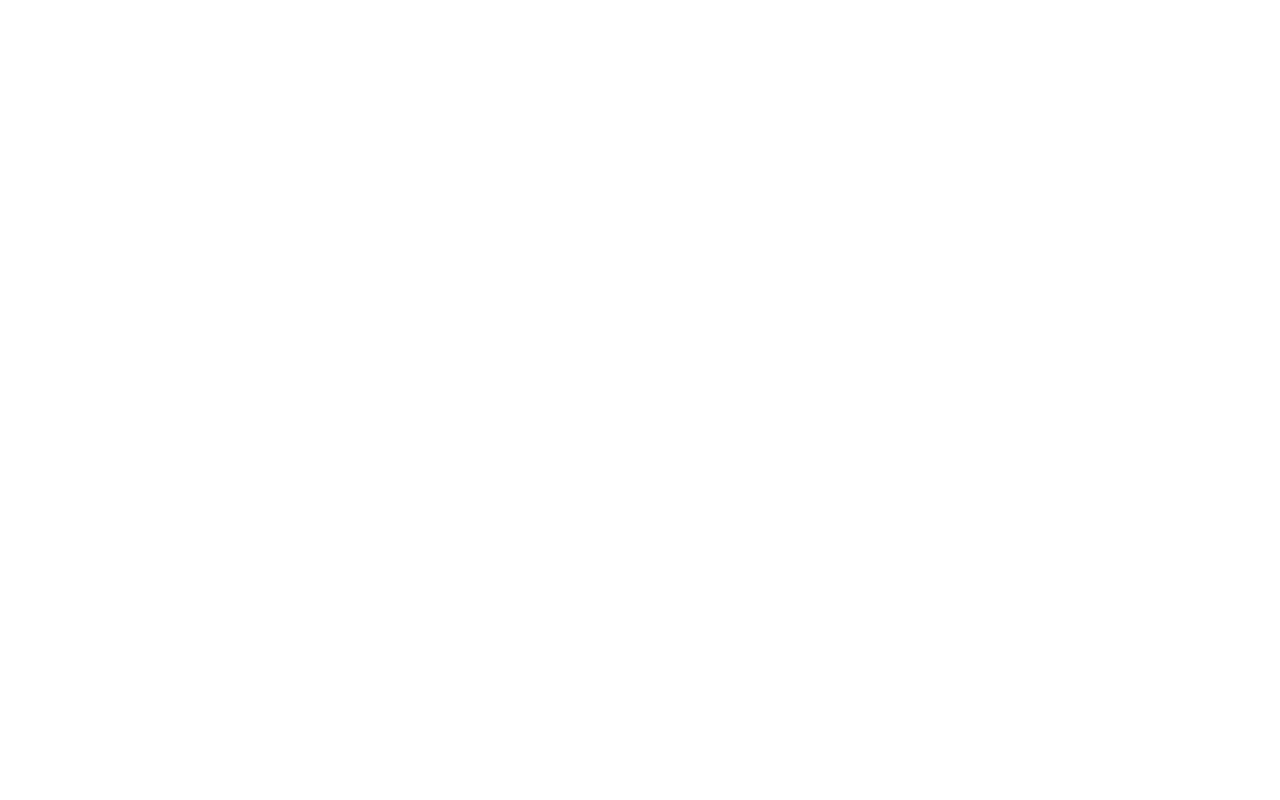
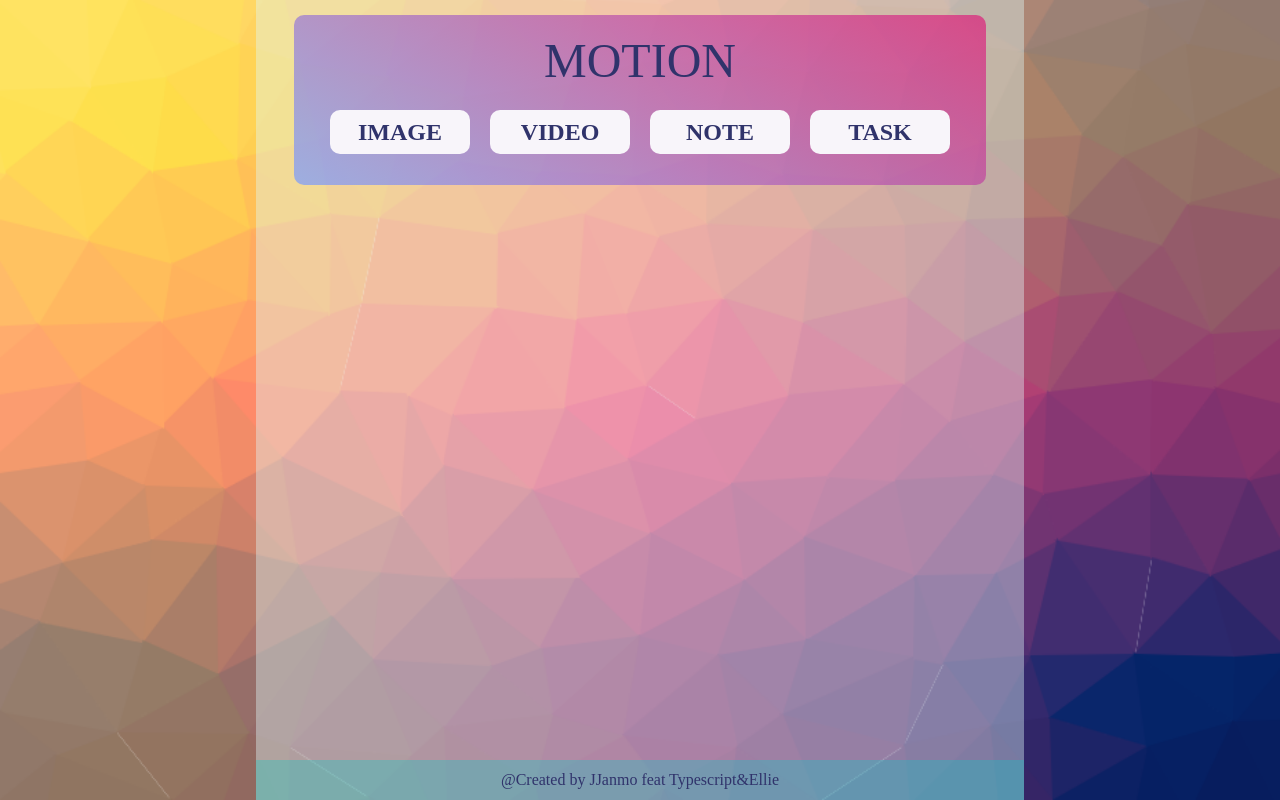
Before and after one commit to jjanmo/typescript-oop, a website with bundled scripts: page project/src/index.html in a window 1280 px wide. Built offline with nearby package versions, Linux system fonts and the light colour scheme; a web font is replaced by a local one.

Commit message:
feat: add structure of html, layout style and color concepts

```diff
--- a/project/src/index.html
+++ b/project/src/index.html
@@ -4,10 +4,27 @@
     <meta charset="UTF-8" />
     <meta http-equiv="X-UA-Compatible" content="IE=edge" />
     <meta name="viewport" content="width=device-width, initial-scale=1.0" />
+    <link rel="stylesheet" href="reset.css" />
     <link rel="stylesheet" href="styles.css" />
+    <link href="https://fonts.googleapis.com/css2?family=STIX+Two+Text:wght@500&display=swap" rel="stylesheet" />
     <title>Motion</title>
   </head>
   <body>
+    <div class="wrapper">
+      <header>
+        <div class="header-container">
+          <h1>MOTION</h1>
+          <div class="nav">
+            <button>IMAGE</button>
+            <button>VIDEO</button>
+            <button>NOTE</button>
+            <button>TASK</button>
+          </div>
+        </div>
+      </header>
+      <div class="content"></div>
+      <footer>@Created by JJanmo feat Typescript&Ellie</footer>
+    </div>
     <script src="../build/app.js"></script>
   </body>
 </html>
--- /dev/null
+++ b/project/src/reset.css
@@ -0,0 +1,129 @@
+/* http://meyerweb.com/eric/tools/css/reset/
+   v2.0 | 20110126
+   License: none (public domain)
+*/
+
+html,
+body,
+div,
+span,
+applet,
+object,
+iframe,
+h1,
+h2,
+h3,
+h4,
+h5,
+h6,
+p,
+blockquote,
+pre,
+a,
+abbr,
+acronym,
+address,
+big,
+cite,
+code,
+del,
+dfn,
+em,
+img,
+ins,
+kbd,
+q,
+s,
+samp,
+small,
+strike,
+strong,
+sub,
+sup,
+tt,
+var,
+b,
+u,
+i,
+center,
+dl,
+dt,
+dd,
+ol,
+ul,
+li,
+fieldset,
+form,
+label,
+legend,
+table,
+caption,
+tbody,
+tfoot,
+thead,
+tr,
+th,
+td,
+article,
+aside,
+canvas,
+details,
+embed,
+figure,
+figcaption,
+footer,
+header,
+hgroup,
+menu,
+nav,
+output,
+ruby,
+section,
+summary,
+time,
+mark,
+audio,
+video {
+  margin: 0;
+  padding: 0;
+  border: 0;
+  font-size: 100%;
+  font: inherit;
+  vertical-align: baseline;
+}
+/* HTML5 display-role reset for older browsers */
+article,
+aside,
+details,
+figcaption,
+figure,
+footer,
+header,
+hgroup,
+menu,
+nav,
+section {
+  display: block;
+}
+body {
+  line-height: 1;
+}
+ol,
+ul {
+  list-style: none;
+}
+blockquote,
+q {
+  quotes: none;
+}
+blockquote:before,
+blockquote:after,
+q:before,
+q:after {
+  content: '';
+  content: none;
+}
+table {
+  border-collapse: collapse;
+  border-spacing: 0;
+}
--- a/project/src/styles.css
+++ b/project/src/styles.css
@@ -0,0 +1,70 @@
+body {
+  font-family: 'STIX Two Text', serif;
+  color: #30336b;
+  background-image: url(../assets/background.png);
+  background-repeat: no-repeat;
+  background-position: center;
+  background-size: cover;
+  width: 100%;
+  height: 100vh;
+}
+.wrapper {
+  width: 60%;
+  margin: 0 auto;
+  height: 100vh;
+  background-color: rgba(223, 249, 251, 0.4);
+}
+header {
+  width: 100%;
+  height: 25vh;
+  display: flex;
+  flex-direction: column;
+  justify-content: center;
+  align-items: center;
+}
+.header-container {
+  width: 90%;
+  height: 85%;
+  border-radius: 10px;
+  display: flex;
+  flex-direction: column;
+  justify-content: center;
+  align-items: center;
+  background: linear-gradient(30deg, rgba(121, 156, 255, 0.7), rgba(222, 30, 121, 0.7));
+}
+h1 {
+  width: 100%;
+  font-size: 3rem;
+  text-align: center;
+  margin-bottom: 15px;
+}
+.nav {
+  display: flex;
+  flex-direction: row;
+  justify-content: center;
+}
+button {
+  all: unset;
+  width: 100px;
+  background-color: rgb(248, 245, 250);
+  border-radius: 10px;
+  padding: 10px 20px;
+  font-weight: bold;
+  font-size: 1.5rem;
+  margin: 10px;
+  cursor: pointer;
+  text-align: center;
+}
+.content {
+  height: 70vh;
+  display: flex;
+  justify-content: center;
+  align-items: center;
+}
+footer {
+  display: flex;
+  justify-content: center;
+  align-items: center;
+  height: 5vh;
+  background-color: rgba(0, 206, 201, 0.3);
+}
```
Also changed, not shown: project/assets/background.png (added).
